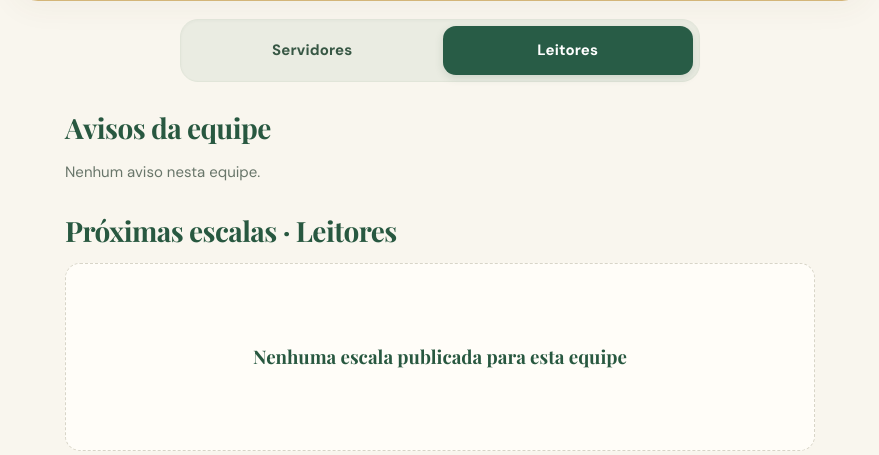
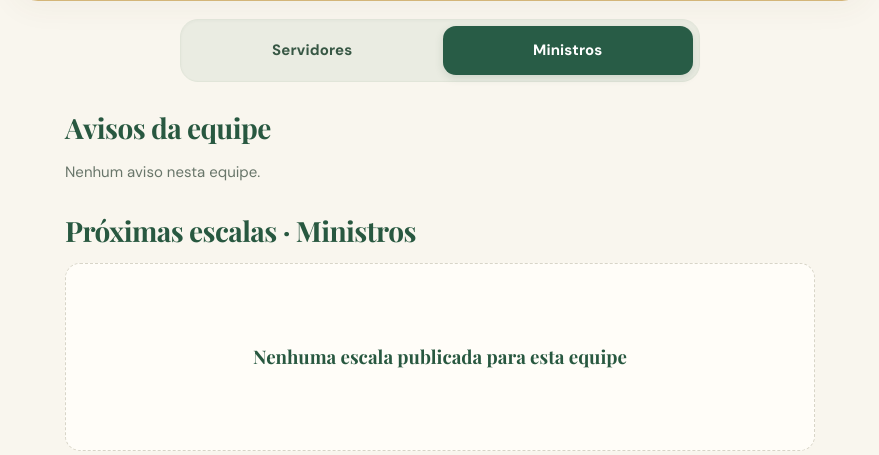
Before and after one commit to nicollas-ar/escala-santa-terezinha, a Flask app: page /?grupo=leitor in a window 1280 px wide. Shown: the part 357-812 px from the top of the page, without its empty margins (200-1079 px from the left). Run offline with Flask 3, Linux system fonts and the light colour scheme; data that the repository does not hold is empty; some libraries are stand-ins or nearby versions; some web fonts are replaced.

Commit message:
Renomear equipe de Leitores para Ministros

```diff
--- a/app.py
+++ b/app.py
@@ -46,7 +46,7 @@ GRUPOS_SERVIDORES = {
     "cerimoniarios": "Cerimoniários",
     "altar": "Altar geral",
 }
-GRUPOS = {**GRUPOS_SERVIDORES, "leitor": "Leitores"}
+GRUPOS = {**GRUPOS_SERVIDORES, "leitor": "Ministros"}
 
 def agora():
     return datetime.now(FUSO)
--- a/templates/index.html
+++ b/templates/index.html
@@ -6,7 +6,7 @@
 </section>
 <nav class="abas-escala" aria-label="Áreas da escala">
   <a class="aba-escala {{ 'ativa' if grupo != 'leitor' }}" href="{{ url_for('index') }}"{% if grupo != 'leitor' %} aria-current="true"{% endif %}>Servidores</a>
-  <a class="aba-escala {{ 'ativa' if grupo == 'leitor' }}" href="{{ url_for('index', grupo='leitor') }}"{% if grupo == 'leitor' %} aria-current="page"{% endif %}>Leitores</a>
+  <a class="aba-escala {{ 'ativa' if grupo == 'leitor' }}" href="{{ url_for('index', grupo='leitor') }}"{% if grupo == 'leitor' %} aria-current="page"{% endif %}>{{ grupos["leitor"] }}</a>
 </nav>
 {% if grupo != 'leitor' %}
 <nav class="abas-escala abas-equipes" aria-label="Grupos de servidores">
```
